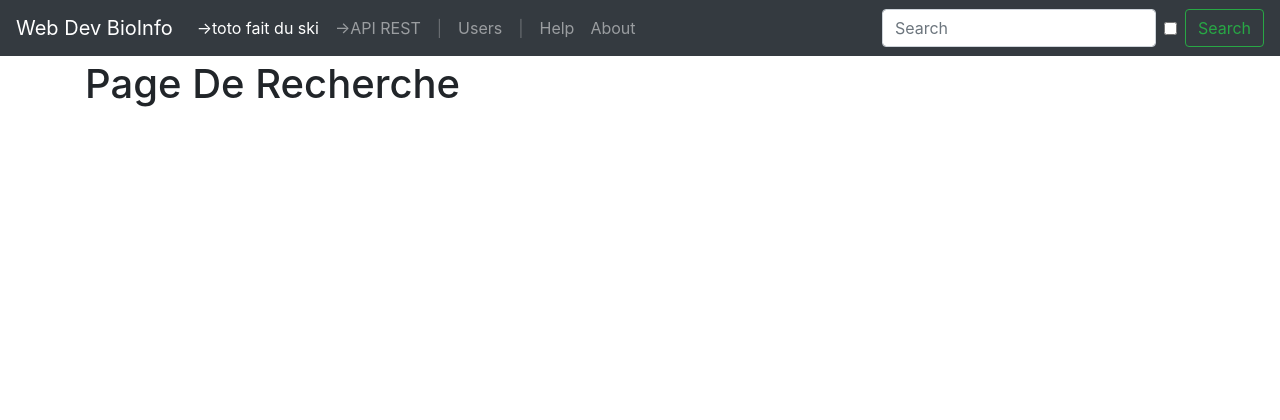
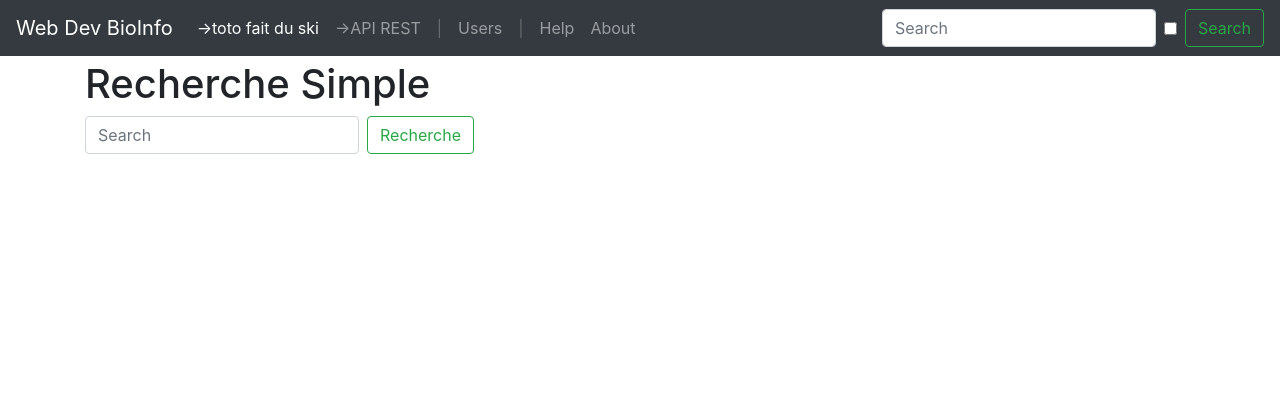
Before and after one commit to Tpoquillon/Prog_Web_Confinement, a Flask app: template templates/recherche.html in a window 1280 px wide. Shown: the top 420 px of the page. Run offline with Flask 2, Linux system fonts and the light colour scheme; the template is opened without the code that fills it, so the values that code supplies are empty; some libraries are stand-ins or nearby versions.

Commit message:
Page recherche: formulaire et mise en forme initiale pour recherche simple.
Ajout d'un formulaire pour la recherche simple. Pour l'instant, faire une
recherche renvoie sur la page des stages quel que soit le patern entré.

Signed-off-by: Titouan <gromleur@gmail.com>

```diff
--- a/app.py
+++ b/app.py
@@ -66,6 +66,12 @@ def about():
 def recherche():
   return render_template('recherche.html')
 
+
+@app.route('/search/', methods=['GET'])
+def search():
+  return render_template('stages.html')
+
+
 @app.route('/Stages')
 def stages():
   return render_template('stages.html')
--- a/templates/recherche.html
+++ b/templates/recherche.html
@@ -2,5 +2,11 @@
 
 {% block content %}
 
-<h1>Page De Recherche</h1>
+<h1>Recherche Simple</h1>
+
+  <form class="form-inline mt-2 mt-md-0" method="get" action="/search/">
+    <input class="form-control mr-sm-2" placeholder="Search" aria-label="Search" type="text" name="pattern">
+    <button class="btn btn-outline-success my-2 my-sm-0" type="submit">Recherche</button>
+  </form>
+
 {% endblock %}
```
